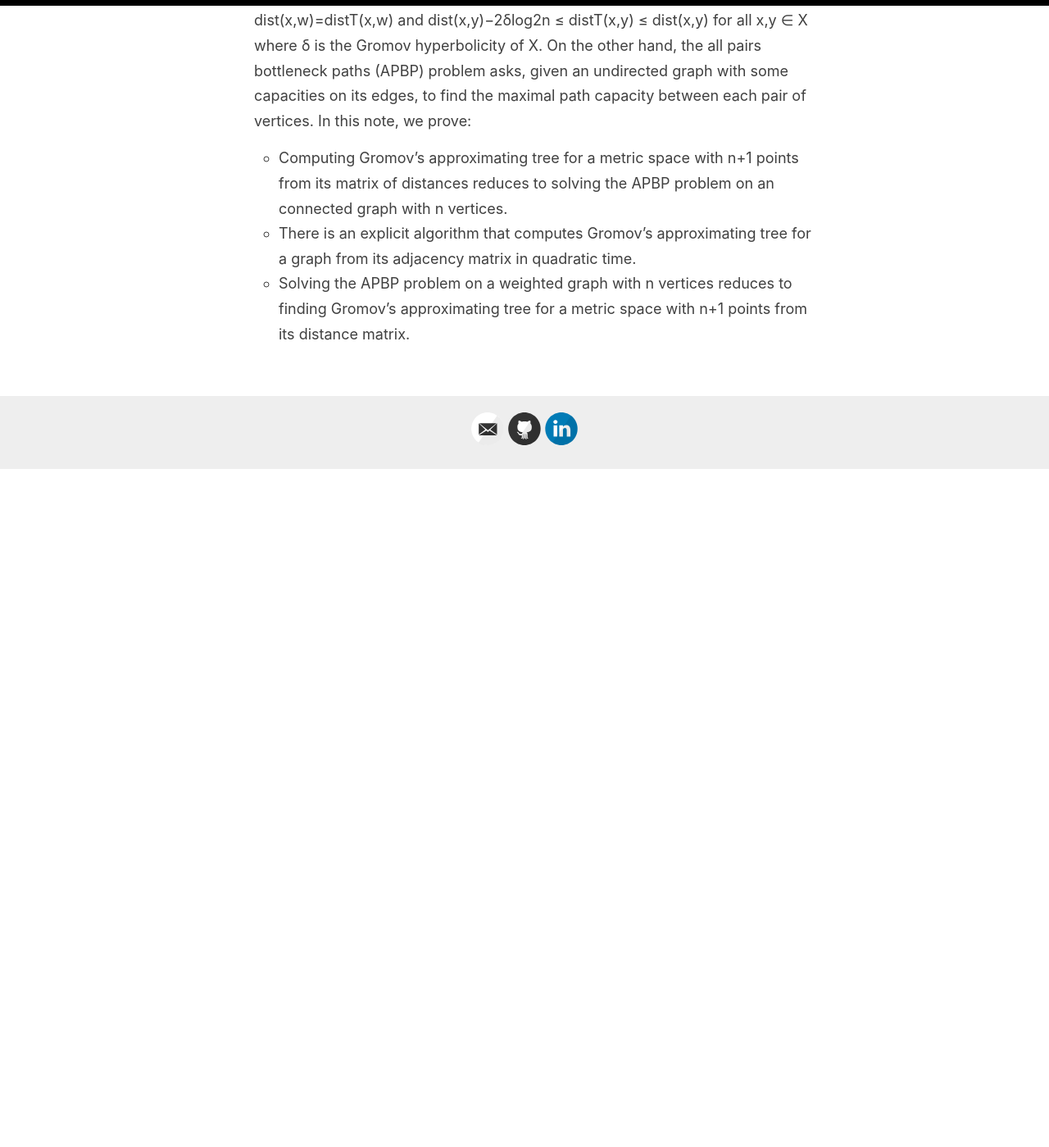
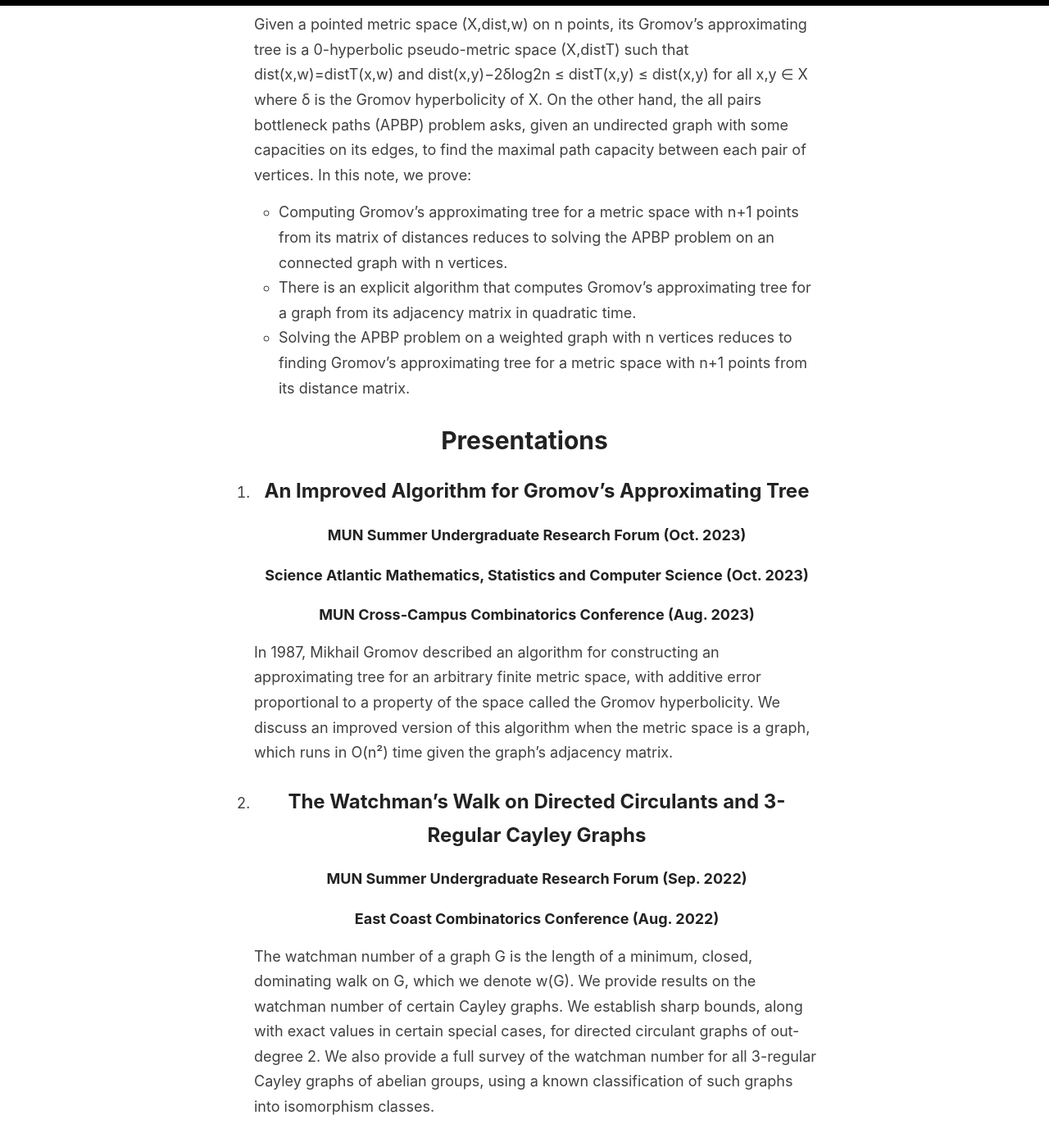
Before and after one commit to And-ers/And-ers.github.io, a Jekyll site: the page built from _pages/publications.md, in a window 1280 px wide and 1400 px high, scrolled down 956 px. Shown: the whole window at 82% size. Built offline with Jekyll 4.4.1, drawn with Linux system fonts in a browser that asks for light colours; before the commit the page ends 1529 px from its top, so only the background shows below that.

Commit message:
modified:   _pages/publications.md

```diff
--- a/_pages/publications.md
+++ b/_pages/publications.md
@@ -4,15 +4,32 @@ title: Publications
 permalink: /publications/
 ---
 
+# Publications
+
 1. ## The Lamplighter Groups and Thompson's Group F have Infinite Weak-Cop Number [[arXiv](https://arxiv.org/abs/2406.11996)]
    #### Anders Cornect, Eduardo Martinez-Pedroza
 
    The weak-cop number of a graph, introduced by Lee et al (2023), is a quasi-isometric invariant of graphs and hence of finitely generated groups via their Cayley graphs. While for any m∈Z+∪{∞} there exist graphs with weak-cop number m, it is an open question whether there exists finitely generated groups whose weak-cop number is different than 1 and ∞. We prove that wreath products of nontrivial groups by infinite groups have infinite weak-cop number. We also prove that Thompson's group F has infinite weak-cop number. The results are proved by defining two new pursuit and evasion games and proving the existence of strategies for the evader. In the case of Thompson's group F, we also present an alternative and more algebraic argument proving that it has infinite weak-cop number.
 
-2. ## Gromov's Approximating Tree and the All-Pairs Bottleneck Paths Problem [[arXiv](https://arxiv.org/abs/2408.05338)]
+1. ## Gromov's Approximating Tree and the All-Pairs Bottleneck Paths Problem [[arXiv](https://arxiv.org/abs/2408.05338)]
    #### Anders Cornect, Eduardo Martinez-Pedroza
 
    Given a pointed metric space (X,dist,w) on n points, its Gromov's approximating tree is a 0-hyperbolic pseudo-metric space (X,distT) such that dist(x,w)=distT(x,w) and dist(x,y)−2δlog2n ≤ distT(x,y) ≤ dist(x,y) for all x,y ∈ X where δ is the Gromov hyperbolicity of X. On the other hand, the all pairs bottleneck paths (APBP) problem asks, given an undirected graph with some capacities on its edges, to find the maximal path capacity between each pair of vertices. In this note, we prove:
    - Computing Gromov's approximating tree for a metric space with n+1 points from its matrix of distances reduces to solving the APBP problem on an connected graph with n vertices.
    - There is an explicit algorithm that computes Gromov's approximating tree for a graph from its adjacency matrix in quadratic time.
    - Solving the APBP problem on a weighted graph with n vertices reduces to finding Gromov's approximating tree for a metric space with n+1 points from its distance matrix.
+
+# Presentations
+
+1. ## An Improved Algorithm for Gromov's Approximating Tree
+   #### MUN Summer Undergraduate Research Forum (Oct. 2023)
+   #### Science Atlantic Mathematics, Statistics and Computer Science (Oct. 2023)
+   #### MUN Cross-Campus Combinatorics Conference (Aug. 2023)
+
+   In 1987, Mikhail Gromov described an algorithm for constructing an approximating tree for an arbitrary finite metric space, with additive error proportional to a property of the space called the Gromov hyperbolicity. We discuss an improved version of this algorithm when the metric space is a graph, which runs in O(n²) time given the graph's adjacency matrix.
+
+1. ## The Watchman's Walk on Directed Circulants and 3-Regular Cayley Graphs
+   #### MUN Summer Undergraduate Research Forum (Sep. 2022)
+   #### East Coast Combinatorics Conference (Aug. 2022)
+
+   The watchman number of a graph G is the length of a minimum, closed, dominating walk on G, which we denote w(G). We provide results on the watchman number of certain Cayley graphs. We establish sharp bounds, along with exact values in certain special cases, for directed circulant graphs of out-degree 2. We also provide a full survey of the watchman number for all 3-regular Cayley graphs of abelian groups, using a known classification of such graphs into isomorphism classes.
```
